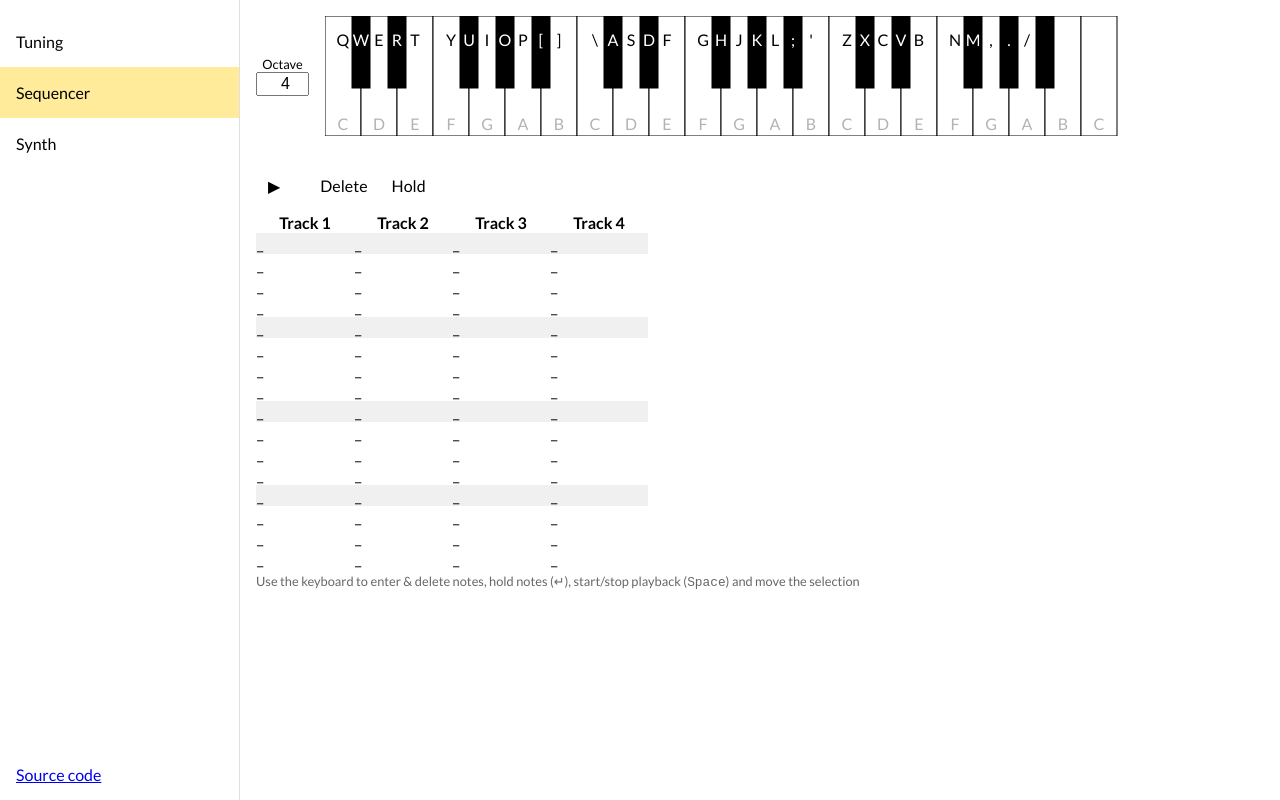
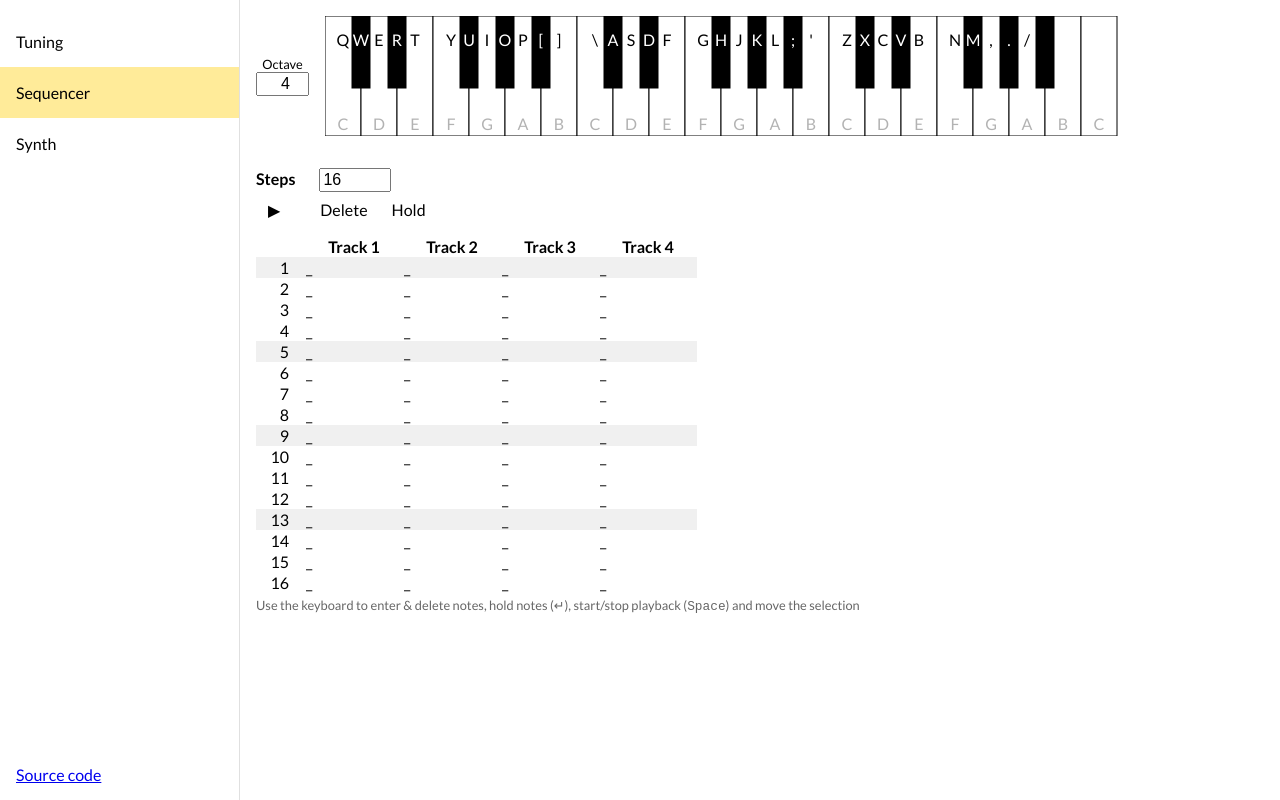
Before and after one commit to vtan/microtones, a React app: page / in a window 1280 px wide. Both pictures are taken after a click on the link "Sequencer". Built offline with nearby package versions, Linux system fonts and the light colour scheme.

Commit message:
Add setting for number of steps

```diff
--- a/src/AppReducer.ts
+++ b/src/AppReducer.ts
@@ -3,7 +3,7 @@ import { Part, PolySynth, Synth, Transport } from "tone"
 import { Key, keyboardFromPitches } from "./Key"
 import { tonesToPitches, Pitch } from "./Pitch"
 import { equalOctaveSubdivisions, Tone } from "./Tone"
-import { Sequence, emptySequence, SequenceIndex, setInSequence, sequenceToEvents, Step, StepEvent, sequenceToTimes } from "./Sequence"
+import { Sequence, emptySequence, SequenceIndex, setInSequence, sequenceToEvents, Step, StepEvent, sequenceToTimes, resizeSequenceSteps } from "./Sequence"
 
 export type Waveform = "triangle" | "sawtooth" | "square" | "sine" | "sine3"
 
@@ -103,6 +103,7 @@ export type AppAction =
   | { type: "setSequencerSelection", selection?: SequenceIndex }
   | { type: "moveSequencerSelection", diff: SequenceIndex }
   | { type: "setSelectedStep", step: Step }
+  | { type: "resizeSequenceSteps", numberOfSteps: number }
   | { type: "toggleSequencerPlaying", dispatch: AppDispatch }
   | { type: "setSequencerPlaybackStepIndex", stepIndex: number }
 
@@ -201,6 +202,16 @@ export function appReducer(state: AppState, action: AppAction): AppState {
     case "setSelectedStep":
       return changeSelectedSequencerStep(state, action.step)
 
+    case "resizeSequenceSteps":
+      if (state.sequencerPlayback !== undefined) {
+        stopSequencer(state)
+      }
+      return {
+        ...state,
+        sequence: resizeSequenceSteps(action.numberOfSteps, state.sequence),
+        sequencerPlayback: undefined
+      }
+
     case "toggleSequencerPlaying": {
       if (state.sequencerPlayback === undefined) {
         const sequencerPlayback = startSequencer(state, action.dispatch)
--- a/src/Sequence.ts
+++ b/src/Sequence.ts
@@ -30,8 +30,16 @@ export interface StepEvent {
 
 export const emptySequence: Sequence = {
   numberOfTracks: 4,
-  steps: [ ...Array(16) ].map(_ => [ ...Array(4) ].map(_ => ({ type: "empty" }))),
+  steps: emptySteps(16, 4),
   secondsPerStep: 0.2
+}
+
+function emptySteps(numberOfSteps: number, numberOfTracks: number): ReadonlyArray<ReadonlyArray<Step>> {
+  return [ ...Array(numberOfSteps) ].map(_ => emptyStep(numberOfTracks))
+}
+
+function emptyStep(numberOfTracks: number): ReadonlyArray<Step> {
+  return [ ...Array(numberOfTracks) ].map(_ => ({ type: "empty" }))
 }
 
 export function setInSequence(index: SequenceIndex, newStep: Step, sequence: Sequence): Sequence {
@@ -41,6 +49,23 @@ export function setInSequence(index: SequenceIndex, newStep: Step, sequence: Seq
     sequence.steps
   )
   return { ...sequence, steps }
+}
+
+export function resizeSequenceSteps(newSteps: number, sequence: Sequence): Sequence {
+  if (newSteps < 1 || newSteps > 256) {
+    return sequence
+  }
+
+  if (newSteps < sequence.steps.length) {
+    const steps = sequence.steps.slice(0, newSteps)
+    return { ...sequence, steps }
+  } else if (newSteps > sequence.steps.length) {
+    const diff = newSteps - sequence.steps.length
+    const steps = [ ...sequence.steps, ...emptySteps(diff, sequence.numberOfTracks) ]
+    return { ...sequence, steps }
+  } else {
+    return sequence
+  }
 }
 
 export function sequenceToTimes(sequence: Sequence): ReadonlyArray<StepTime> {
--- a/src/SequencerPanel.tsx
+++ b/src/SequencerPanel.tsx
@@ -6,7 +6,7 @@ import { Pitch } from "./Pitch"
 import { Sequence, Step, SequenceIndex } from "./Sequence"
 import { notesIn12Edo, diffText } from "./Tone"
 import { selectionColor, playbackColor } from "./Util"
-import { Hint } from "./InputComponents"
+import { Hint, Label } from "./InputComponents"
 
 interface Props {
   dispatch: AppDispatch,
@@ -32,7 +32,17 @@ export function SequencerPanel({ dispatch, sequence, pitches, selection, playbac
     []
   )
 
+  const onStepsChange = React.useCallback(
+    (e: React.ChangeEvent<HTMLInputElement>) =>
+      dispatch({ type: "resizeSequenceSteps", numberOfSteps: parseInt(e.target.value)}),
+    []
+  )
+
   return <>
+    <div>
+      <Label>Steps</Label>
+      <input onChange={onStepsChange} type="number" min={4} max={256} value={sequence.steps.length} />
+    </div>
     <Toolbar>
       <Button onClick={ () => dispatch({ type: "toggleSequencerPlaying", dispatch }) }>
         { playback === undefined ? "▶" : "◼" }
@@ -44,6 +54,7 @@ export function SequencerPanel({ dispatch, sequence, pitches, selection, playbac
     <Table>
       <thead>
         <tr>
+          <th key={-1} />
           { [ ...Array(sequence.numberOfTracks) ].map((_, i) =>
               <th key={i}>Track {i + 1}</th>
           ) }
@@ -54,6 +65,7 @@ export function SequencerPanel({ dispatch, sequence, pitches, selection, playbac
             const isStepSelected = selection !== undefined && selection.step === i
             const isCurrentlyPlayed = playback !== undefined && playback.currentStepIndex === i
             return <Row key={i} isCurrentlyPlayed={isCurrentlyPlayed}>
+              <StepNumberCell key={i}>{ i + 1 }</StepNumberCell>
               { stepsPerTrack.map((step, j) => {
                   const isSelected = isStepSelected && selection !== undefined && selection.track === j
                   const content = cellContent(step, pitches)
@@ -151,6 +163,12 @@ const Row = styled.tr<{ isCurrentlyPlayed: boolean }>`
   }
 `
 
+const StepNumberCell = styled.td`
+  width: 2rem;
+  padding-right: 1rem;
+  text-align: right;
+`
+
 const Cell = styled.td<{ isSelected: boolean }>`
   width: 6rem;
   background-color: ${props => props.isSelected ? selectionColor : "transparent" }
```
